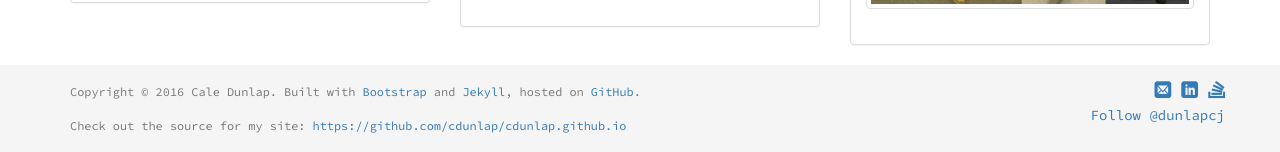
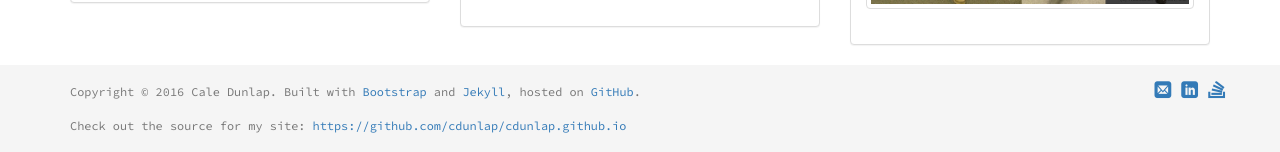
Before and after one commit to cdunlap/cdunlap.github.io, a Jekyll site: the page built from index.html, in a window 1280 px wide and 993 px high. Shown: the part 838-990 px from the top of the window. Built offline with Jekyll 4.4.1, drawn with Linux system fonts in a browser that asks for light colours; nearby versions of some CDN libraries; comment, search, counter and statistics services are not loaded.

Commit message:
Removed Twitter button from footer

```diff
--- a/_includes/footer.html
+++ b/_includes/footer.html
@@ -14,12 +14,6 @@
             </a>
           {% endfor %}
         </div>
-        </div>
-        <div class="row">
-          <div class="pull-right">
-            <a href="https://twitter.com/intent/follow?screen_name=dunlapcj" class="twitter-follow-button" data-show-count="false">Follow @dunlapcj</a>
-            <script>!function(d,s,id){var js,fjs=d.getElementsByTagName(s)[0],p=/^http:/.test(d.location)?'http':'https';if(!d.getElementById(id)){js=d.createElement(s);js.id=id;js.src=p+'://platform.twitter.com/widgets.js';fjs.parentNode.insertBefore(js,fjs);}}(document, 'script', 'twitter-wjs');</script>
-          </div>
         </div>
       </div>
     </div>
```
